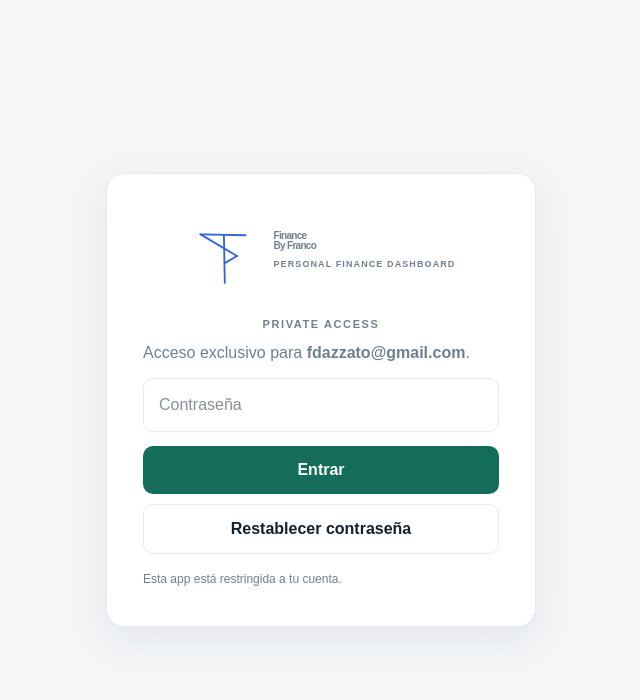
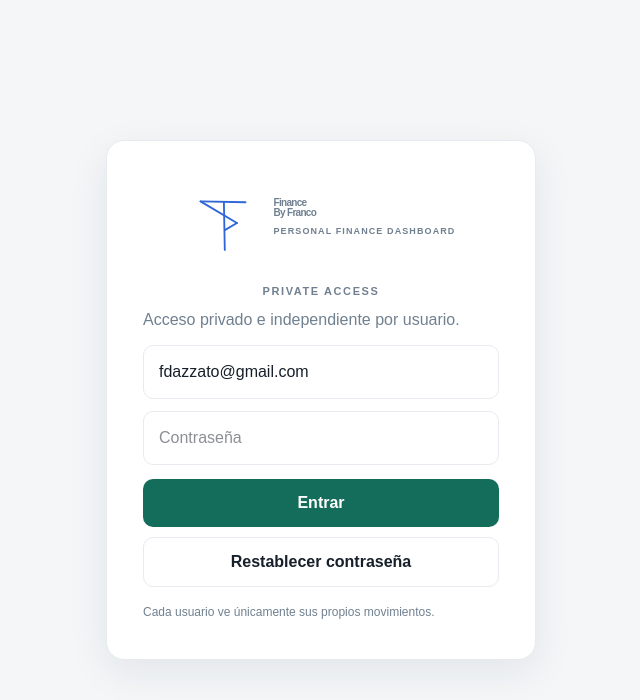
Before and after one commit to fdazzato-droid/expense-tracker, a Next.js app: page / in a window 1280 px wide. Shown: the top 700 px of the page, without its empty margins (319-959 px from the left). Built offline with nearby package versions, Linux system fonts and the light colour scheme.

Commit message:
Enable isolated login for two finance users

```diff
--- a/app/page.tsx
+++ b/app/page.tsx
@@ -76,10 +76,10 @@ function pieGradient(items: { value: number; color: string }[]) {
   }).join(", ")})`;
 }
 
-const OWNER_EMAIL = "fdazzato@gmail.com";
+const ALLOWED_EMAILS = ["fdazzato@gmail.com", "mmazzatopaz@gmail.com"] as const;
 
 function isAllowedEmail(email?: string | null) {
-  return !!email && email.toLowerCase() === OWNER_EMAIL;
+  return !!email && ALLOWED_EMAILS.includes(email.toLowerCase() as (typeof ALLOWED_EMAILS)[number]);
 }
 const supabase = createClient(
   "https://ltxnpfnuifltxdfcaoni.supabase.co",
@@ -124,7 +124,7 @@ export default function Home() {
   const [user, setUser] = useState<User | null>(null);
   const [authLoading, setAuthLoading] = useState(true);
   const [authMessage, setAuthMessage] = useState("");
-  const [email] = useState(OWNER_EMAIL);
+  const [email, setEmail] = useState("fdazzato@gmail.com");
   const [password, setPassword] = useState("");
   const [newPassword, setNewPassword] = useState("");
   const [recoveryMode, setRecoveryMode] = useState(false);
@@ -893,7 +893,16 @@ export default function Home() {
         <form className="authCard" onSubmit={signInWithPassword}>
           <FinanceByFrancoLogo />
           <p className="eyebrow">PRIVATE ACCESS</p>
-          <p>Acceso exclusivo para <strong>{OWNER_EMAIL}</strong>.</p>
+          <p>Acceso privado e independiente por usuario.</p>
+          <input
+            className="authInput"
+            type="email"
+            autoComplete="email"
+            placeholder="Email"
+            value={email}
+            onChange={(e) => setEmail(e.target.value)}
+            required
+          />
           <input
             className="authInput"
             type="password"
@@ -909,7 +918,7 @@ export default function Home() {
             Restablecer contraseña
           </button>
           {authMessage && <p className="authMessage">{authMessage}</p>}
-          <p className="authHint">Esta app está restringida a tu cuenta.</p>
+          <p className="authHint">Cada usuario ve únicamente sus propios movimientos.</p>
         </form>
       </main>
     );
```
